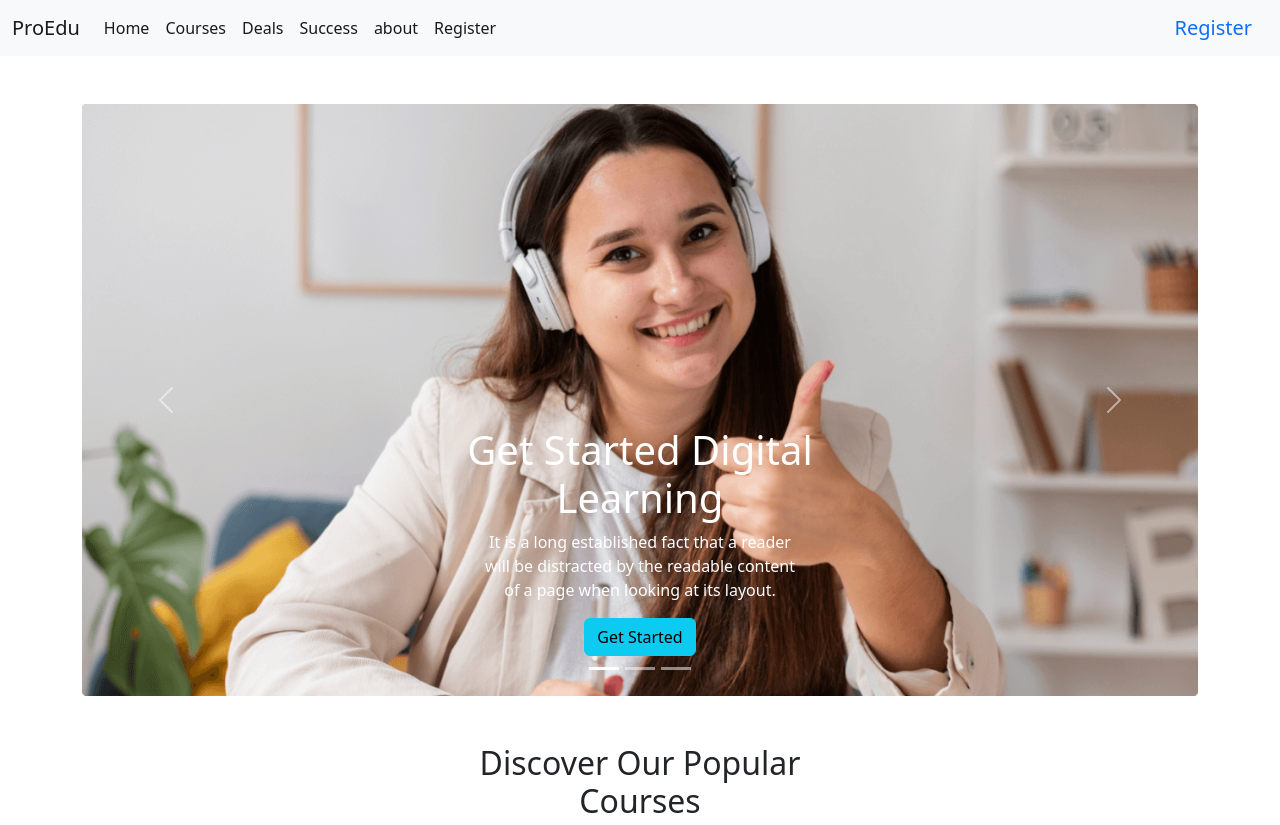
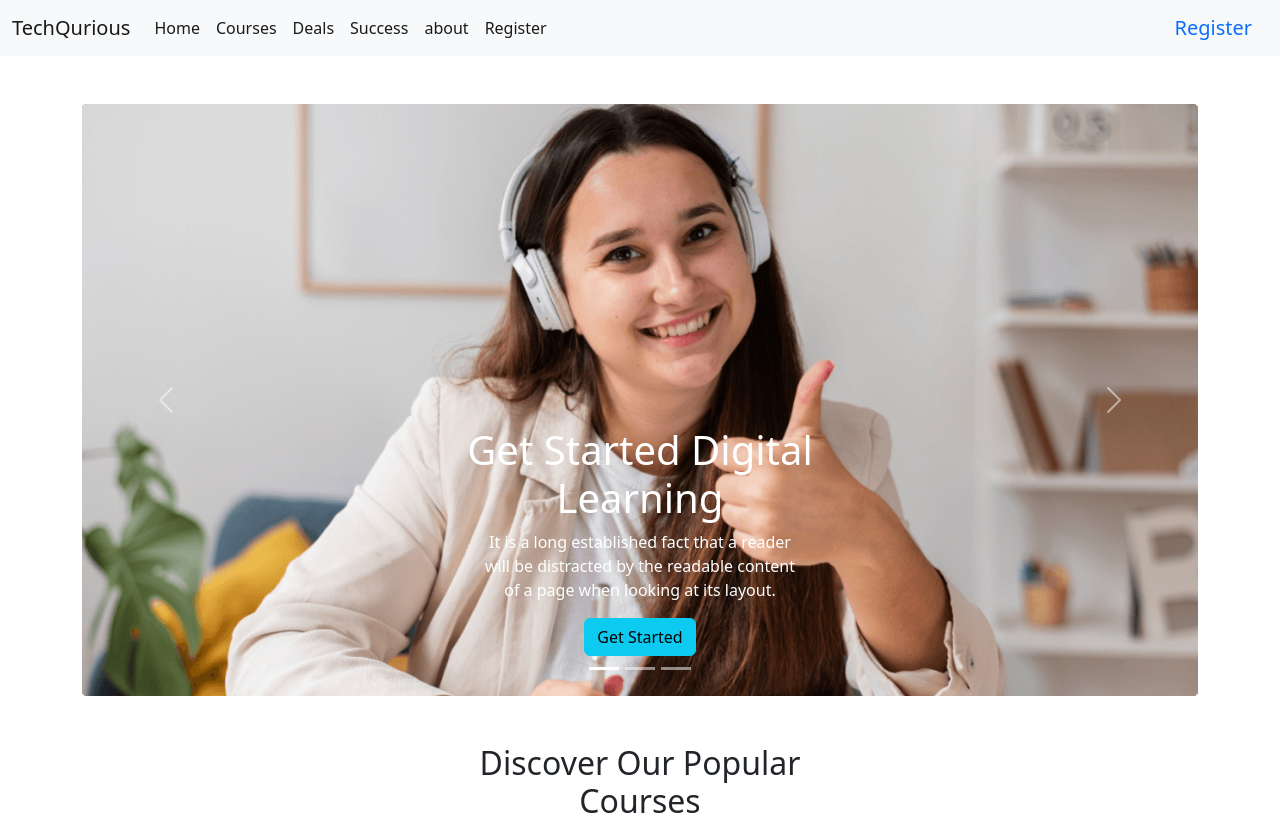
Before and after one commit to fasabuj/edtech-website, a plain HTML site: page index.html in a window 1280 px wide. Shown: the top 825 px of the page. Drawn offline with nearby package versions, Linux system fonts and the light colour scheme.

Commit message:
company name change and favcon added

```diff
--- a/index.html
+++ b/index.html
@@ -4,8 +4,9 @@
     <meta charset="UTF-8">
     <meta http-equiv="X-UA-Compatible" content="IE=edge">
     <meta name="viewport" content="width=device-width, initial-scale=1.0">
+    <link rel="shortcut icon" href="images/star.svg" type="image/x-icon">
     <!-- Title of the website -->
-    <title>EdTech Web: Home</title>
+    <title>TechQurious: Home</title>
     <!-- bootstrap CSS Link -->
     <link rel="stylesheet" href="https://cdn.jsdelivr.net/npm/bootstrap@5.2.0/dist/css/bootstrap.min.css">
 </head>
@@ -15,7 +16,7 @@
         <div class="mb-5">
             <nav class="navbar navbar-expand-lg bg-light">
                 <div class="container-fluid">
-                  <a class="navbar-brand" href="#">ProEdu</a>
+                  <a class="navbar-brand" href="#">TechQurious</a>
                   <button class="navbar-toggler" type="button" data-bs-toggle="collapse" data-bs-target="#navbarSupportedContent" aria-controls="navbarSupportedContent" aria-expanded="false" aria-label="Toggle navigation">
                     <span class="navbar-toggler-icon"></span>
                   </button>
@@ -418,7 +419,7 @@
 
   <!-- Footer Section -->
   <footer class="bg-dark text-center my-5 py-5">
-    <h1 class="text-white">Pro Edu</h1>
+    <h1 class="text-white">TechQurious</h1>
     <p class="text-white">Office 41, Zawaya Buildin, Ghala <br> Muscat,
       Sultanate of Oman</p>
     <p class="text-white">Privacy Ploicy  |   Terms of use</p>
@@ -429,6 +430,9 @@
       <a href="https://www.facebook.com/fayezahmed.1986" target="_blank"><i class="fa-brands fa-facebook"></i></a>
       <a href="" target="_blank"><i class="fa-brands fa-youtube"></i></a>
    </div>
+
+
+
   </footer>
 
     <script src="https://cdn.jsdelivr.net/npm/bootstrap@5.2.0/dist/js/bootstrap.bundle.min.js"></script>
```
